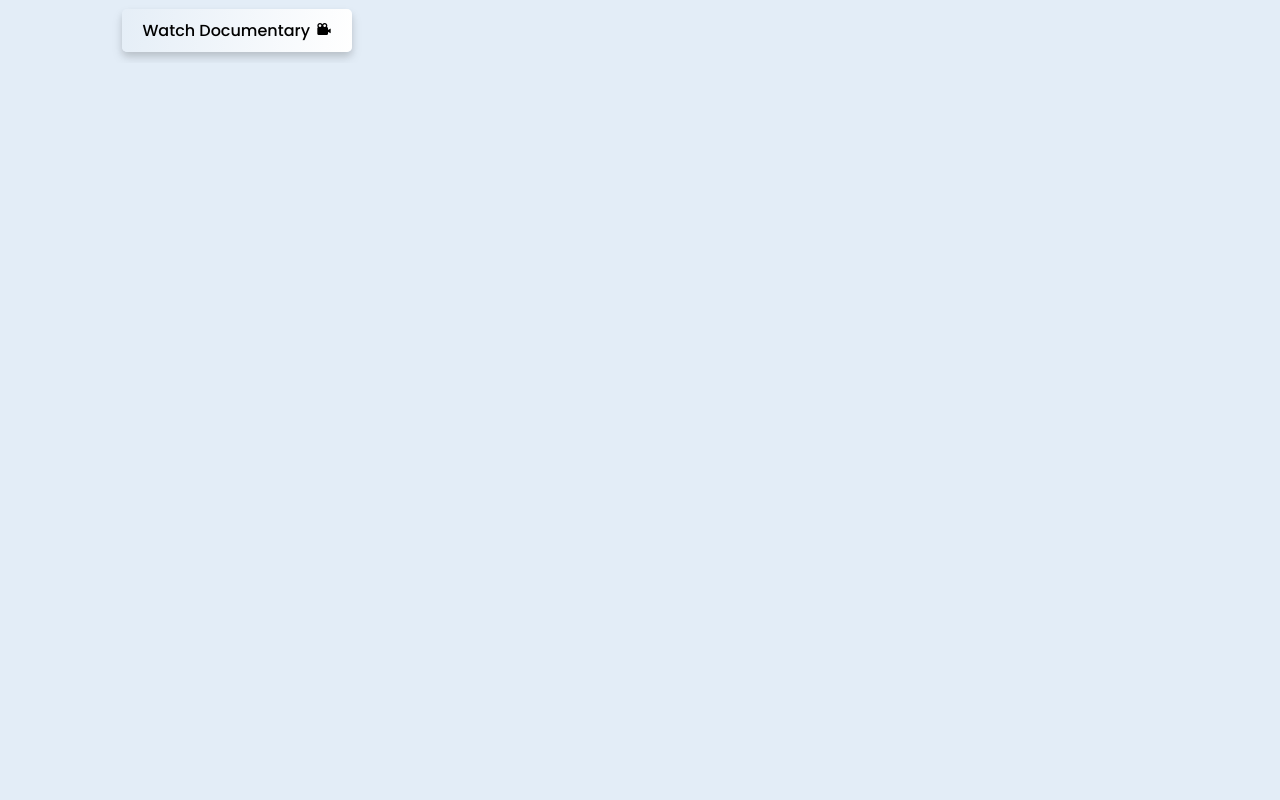
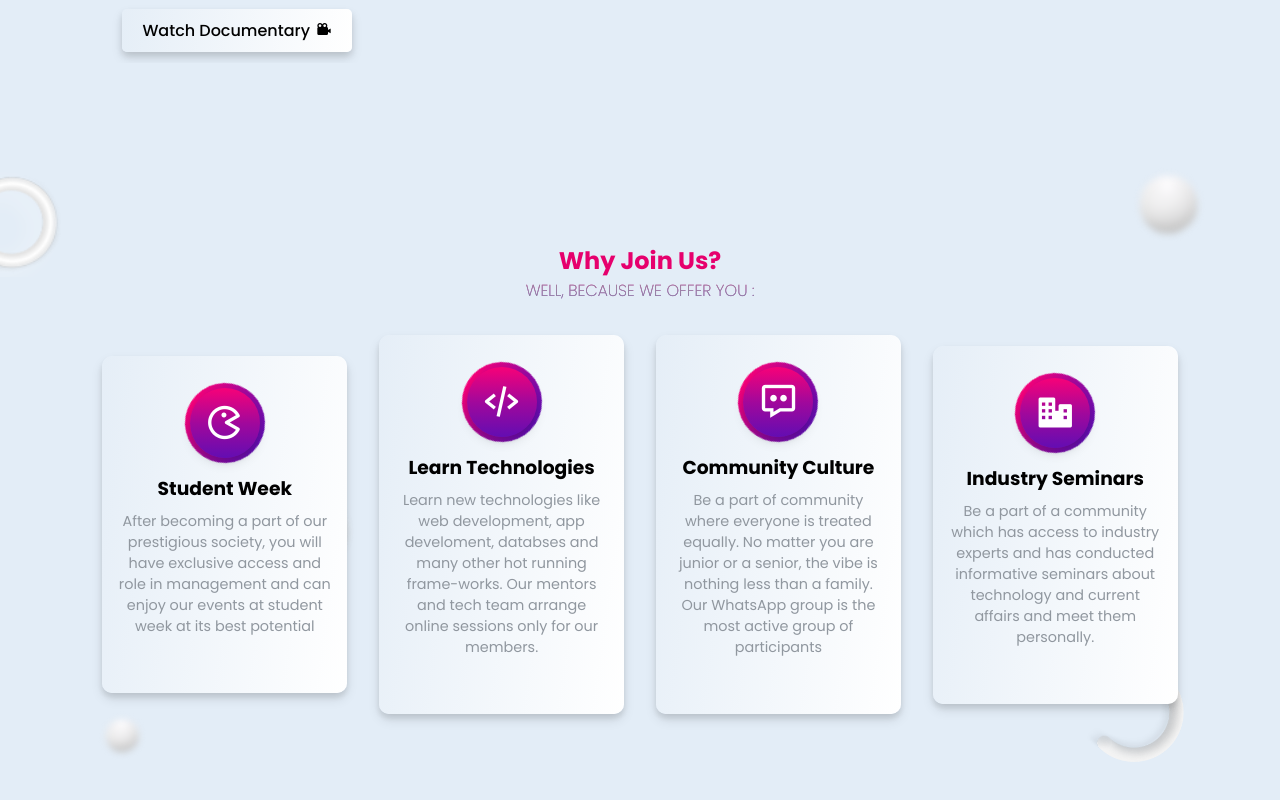
Before and after one commit to rascui/website, a React (Create React App) app in the folder website-react/: page / in a window 1280 px wide. Shown: the part 1406-2206 px from the top of the page. Before the commit the page ends 1559 px from the top, so only its background shows below. Built offline with nearby package versions, Linux system fonts and the light colour scheme.

Commit message:
feat(section): create `SectionServices` component
References:
- https://github.com/rascui/website/issues/28

```diff
--- a/website-react/src/App.js
+++ b/website-react/src/App.js
@@ -2,6 +2,7 @@ import './assets/css/style.css';
 import HeaderNav from './components/HeaderNav';
 import SectionHome from './components/SectionHome';
 import SectionAbout from './components/SectionAbout';
+import SectionServices from './components/SectionServices';
 
 function App() {
   return (
@@ -9,6 +10,7 @@ function App() {
       <HeaderNav />
       <SectionHome />
       <SectionAbout />
+      <SectionServices />
     </div>
   );
 }
--- /dev/null
+++ b/website-react/src/components/SectionServices.js
@@ -0,0 +1,79 @@
+import React from 'react';
+import ImageRing from '../assets/images/shapes/ring.png';
+import ImageCircle from '../assets/images/shapes/circle.png';
+import ImageHalfRing from '../assets/images/shapes/half-ring.png';
+
+const SectionServices = () => {
+	return (
+		<section className="services" id="services">
+			<div className="main-text">
+				<h2 className="heading">Why Join Us?</h2>
+				<span>Well, Because we offer you :</span>
+			</div>
+
+			<div className="allServices">
+				<div className="servicesItem">
+					<div className="icon-services">
+						<i className="bx bx-game"></i>
+						<span></span>
+					</div>
+					<h3>Student Week</h3>
+					<p>
+						After becoming a part of our prestigious society, you will have
+						exclusive access and role in management and can enjoy our events at
+						student week at its best potential
+					</p>
+				</div>
+
+				<div className="servicesItem">
+					<div className="icon-services">
+						<i className="bx bx-code-alt"></i>
+						<span></span>
+					</div>
+					<h3>Learn Technologies</h3>
+					<p>
+						Learn new technologies like web development, app develoment,
+						databses and many other hot running frame-works. Our mentors and
+						tech team arrange online sessions only for our members.
+					</p>
+				</div>
+
+				<div className="servicesItem">
+					<div className="icon-services">
+						<i className="bx bx-message-dots"></i>
+						<span></span>
+					</div>
+					<h3>Community Culture</h3>
+					<p>
+						Be a part of community where everyone is treated equally. No matter
+						you are junior or a senior, the vibe is nothing less than a family.
+						Our WhatsApp group is the most active group of participants
+					</p>
+				</div>
+
+				<div className="servicesItem">
+					<div className="icon-services">
+						<i className="bx bxs-business"></i>
+						<span></span>
+					</div>
+					<h3>Industry Seminars</h3>
+					<p>
+						Be a part of a community which has access to industry experts and
+						has conducted informative seminars about technology and current
+						affairs and meet them personally.
+					</p>
+				</div>
+			</div>
+
+			<div className="showcase">
+				<img src={ImageRing} className="ring" />
+				<img src={ImageCircle} className="circle" />
+				<img src={ImageCircle} className="circle2" />
+				<img src={ImageCircle} className="circle3" />
+				<img src={ImageHalfRing} className="half-ring" />
+			</div>
+		</section>
+	);
+}
+
+export default SectionServices;
```
